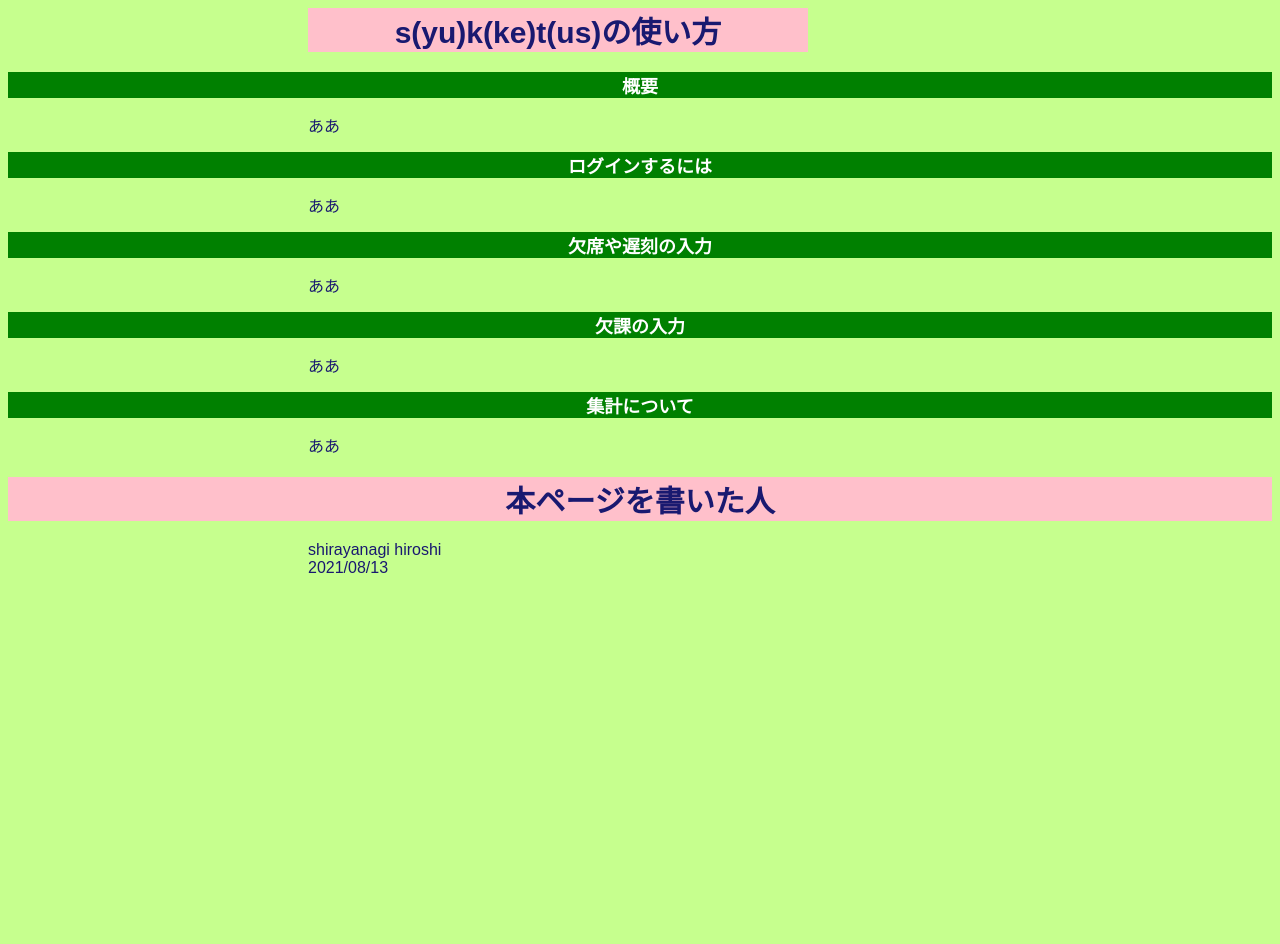
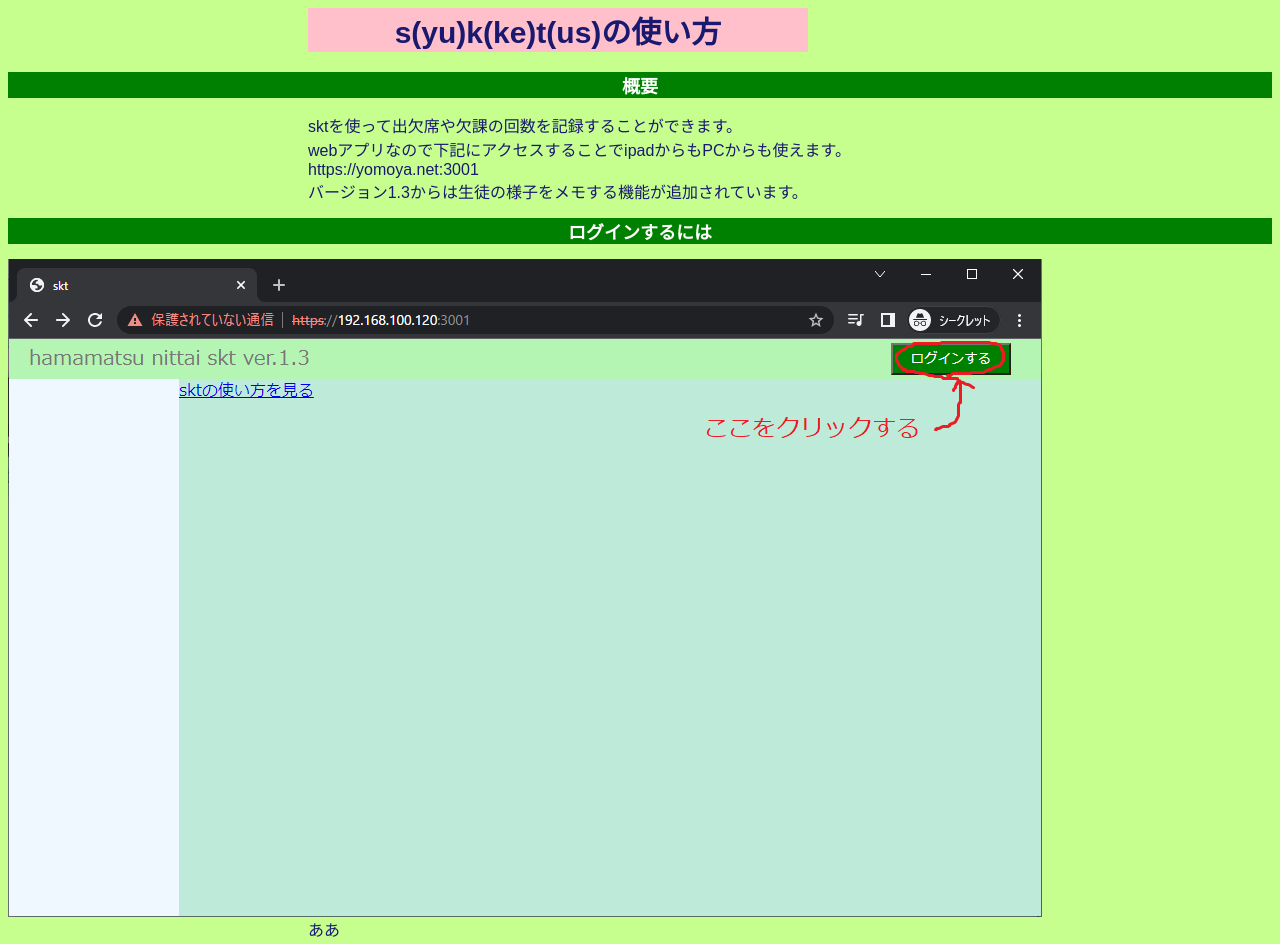
Before and after one commit to shirayanagihiroshi/hatomochi, a plain HTML site: page howToUseSkt.html in a window 1280 px wide. Shown: the top 944 px of the page. Before the commit the page ends 800 px from the top, so only its background shows below. Drawn offline with Linux system fonts and the light colour scheme.

Commit message:
使い方をちょっと更新

```diff
--- a/howToUseSkt.html
+++ b/howToUseSkt.html
@@ -9,8 +9,12 @@
 <h1>s(yu)k(ke)t(us)の使い方</h1>
 </div>
 <h2>概要</h2>
-<p>ああ</p>
+<p>sktを使って出欠席や欠課の回数を記録することができます。</p>
+<p>webアプリなので下記にアクセスすることでipadからもPCからも使えます。</p>
+<p>https://yomoya.net:3001</p>
+<p>バージョン1.3からは生徒の様子をメモする機能が追加されています。</p>
 <h2>ログインするには</h2>
+<img src="images/sktImage01.png">
 <p>ああ</p>
 <h2>欠席や遅刻の入力</h2>
 <p>ああ<p>
@@ -22,6 +26,6 @@
 
 <h1>本ページを書いた人</h1>
 <p>shirayanagi hiroshi</p>
-<p>2021/08/13</p>
+<p>2022/03/03</p>
 </body>
 </html>
```
Also changed, not shown: images/sktImage01.png (added).
